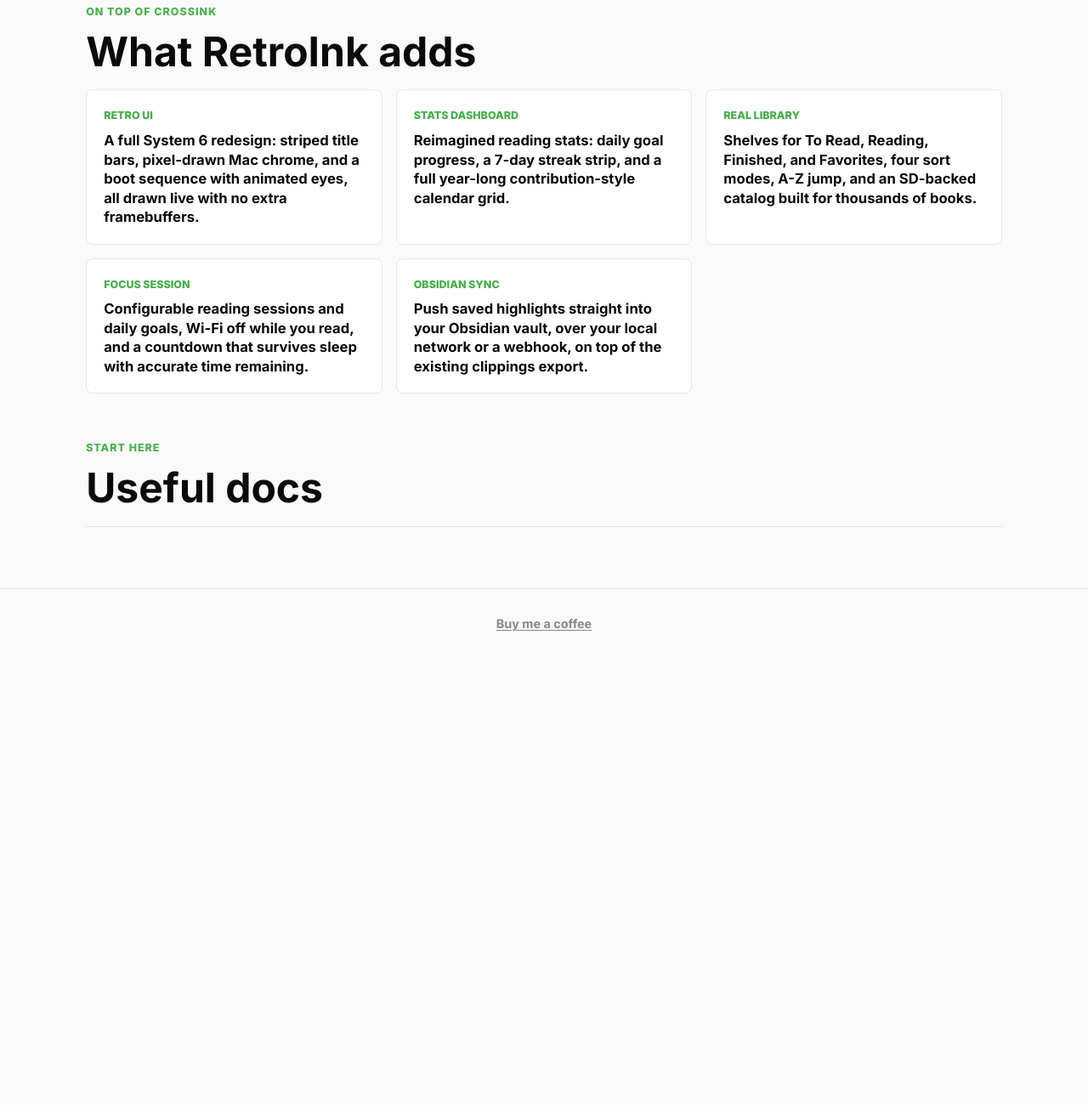
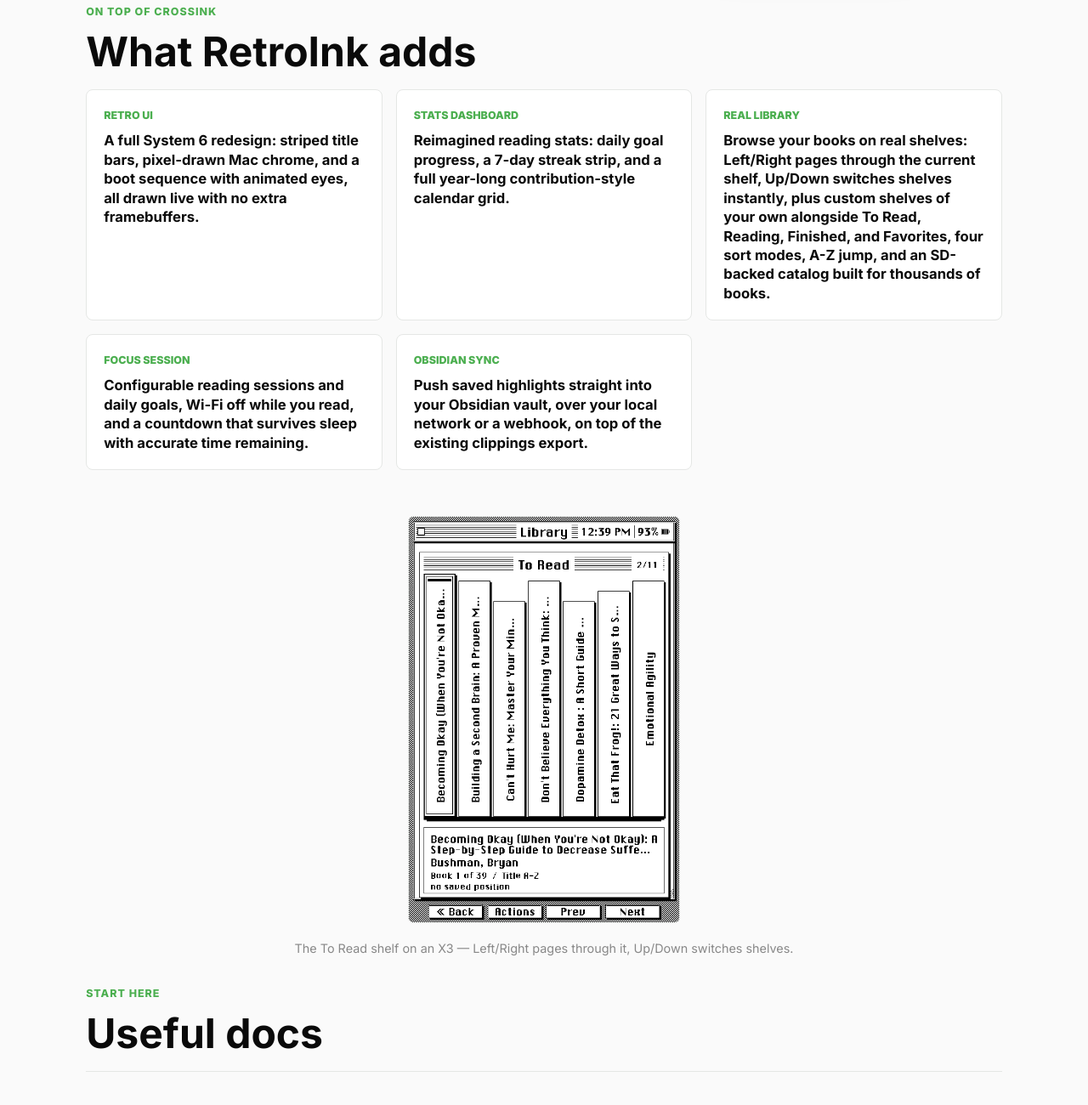
Before and after one commit to jdkruzr/retroink, an Astro site in the folder site/: page / in a window 1280 px wide. Shown: the part 820-2120 px from the top of the page at 85% size. Before the commit the page ends 1607 px from the top, so only its background shows below. Built offline with nearby package versions, Linux system fonts and the light colour scheme; Astro itself is replaced by a stand-in of ours.

Commit message:
site: add library shelf screenshot, update Real Library copy
Homepage now shows the on-device shelf-browsing Library screen and
mentions custom shelves alongside the built-in ones.

```diff
--- a/site/src/pages/index.astro
+++ b/site/src/pages/index.astro
@@ -63,9 +63,11 @@
     <div>
       <span>Real Library</span>
       <strong>
-        Shelves for To Read, Reading, Finished, and Favorites, four sort
-        modes, A-Z jump, and an SD-backed catalog built for thousands of
-        books.
+        Browse your books on real shelves: Left/Right pages through the
+        current shelf, Up/Down switches shelves instantly, plus custom
+        shelves of your own alongside To Read, Reading, Finished, and
+        Favorites, four sort modes, A-Z jump, and an SD-backed catalog built
+        for thousands of books.
       </strong>
     </div>
     <div>
@@ -85,6 +87,15 @@
     </div>
   </div>
 
+  <figure class="feature-screenshot">
+    <img
+      src={`${base}images/library-shelf-view.png`}
+      alt="RetroInk's on-device Library screen, showing the To Read shelf as book spines you page through"
+      loading="lazy"
+    />
+    <figcaption>The To Read shelf on an X3 &mdash; Left/Right pages through it, Up/Down switches shelves.</figcaption>
+  </figure>
+
   <section class="section-heading">
     <p class="eyebrow">Start here</p>
     <h2>Useful docs</h2>
--- a/site/src/styles/site.css
+++ b/site/src/styles/site.css
@@ -610,6 +610,24 @@
   color: var(--accent-strong);
 }
 
+.feature-screenshot {
+  margin: 0 0 32px;
+  text-align: center;
+}
+
+.feature-screenshot img {
+  max-width: min(100%, 320px);
+  border: 1px solid var(--line);
+  border-radius: 6px;
+  background: var(--panel);
+}
+
+.feature-screenshot figcaption {
+  margin-top: 10px;
+  color: var(--muted);
+  font-size: 0.9em;
+}
+
 .device-row {
   display: grid;
   grid-template-columns: repeat(auto-fit, minmax(160px, 1fr));
```
Also changed, not shown: site/public/images/library-shelf-view.png (added).
